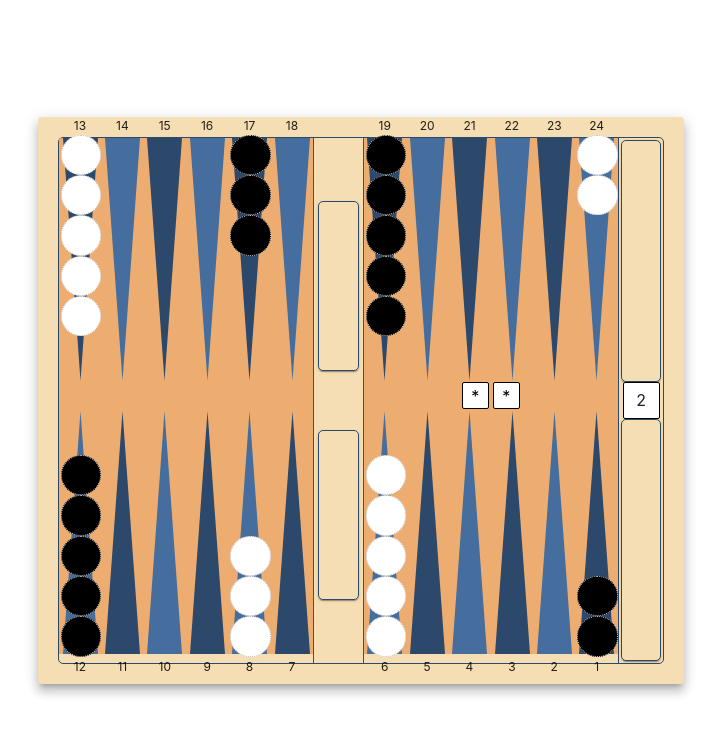
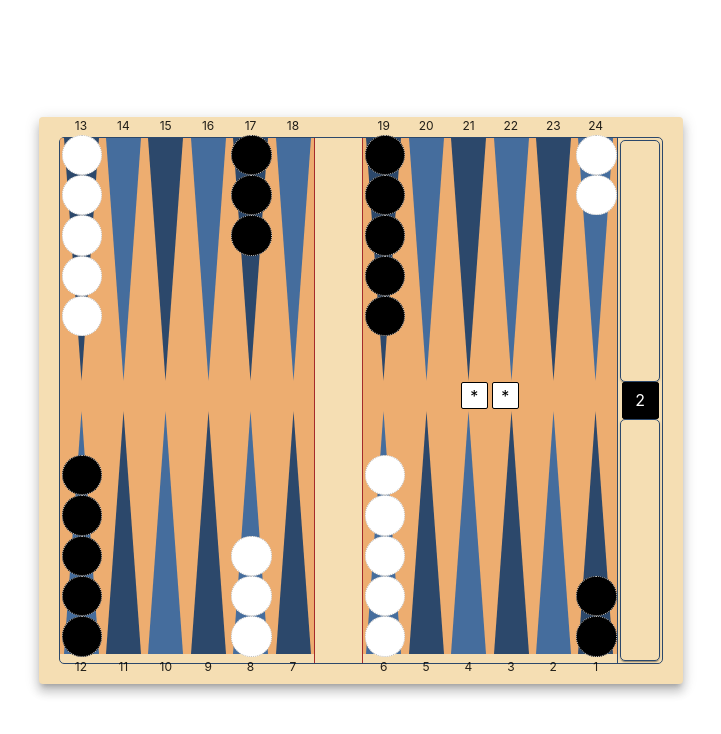
Before and after one commit to nodots/nodots-backgammon-client, a React (Create React App) app: page / in a window 1280 px wide. Shown: the top 734 px of the page, without its empty margins (279-1000 px from the left). Built offline with nearby package versions, Linux system fonts and the light colour scheme.

Commit message:
UX twiddling

```diff
--- a/src/Components/Board/Board.scss
+++ b/src/Components/Board/Board.scss
@@ -20,8 +20,6 @@
     border-right: 1px solid brown;
     padding: 4px;
     .checker-container {
-      border: 0.25px solid #2c486b;
-      border-radius: 5px;
       height: 21vh;
     }
   }
--- a/src/Components/Board/Board.tsx
+++ b/src/Components/Board/Board.tsx
@@ -1,6 +1,5 @@
 import { Grid, Paper } from '@mui/material'
 import { Game } from '../../Models/Game'
-import Die from '../Die/Die'
 import Quadrant from '../Quadrant/Quadrant'
 import RollSurface from '../RollSurface/RollSurface'
 
@@ -26,10 +25,10 @@ const Board = (props: BoardProps) => {
         {swQuadrant && <Quadrant location='sw' quadrant={swQuadrant} />}
       </Grid>
       <Grid item className='rail'>
-        <Paper className='checker-container white'>
-        </Paper>
-        <Paper className='checker-container black'>
-        </Paper>
+        <div className='checker-container white'>
+        </div>
+        <div className='checker-container black'>
+        </div>
       </Grid>
       <Grid item className='col right'>
         {neQuadrant && <Quadrant location='ne' quadrant={neQuadrant} />}
@@ -39,10 +38,9 @@ const Board = (props: BoardProps) => {
       <Grid item className='off-container'>
         <Paper className='checker-container white'>
         </Paper>
-        <Cube />
+        <Cube controllingColor={undefined} />
         <Paper className='checker-container black'>
         </Paper>
-
       </Grid>
     </Grid>
 
--- a/src/Components/Cube/Cube.scss
+++ b/src/Components/Cube/Cube.scss
@@ -7,6 +7,7 @@
   width: 35px;
   border-radius: 2px;
   border: 1px solid black;
-  background-color: white;
+  background-color: black;
+  color: white;
   cursor: pointer;
 }
--- a/src/Components/Cube/Cube.tsx
+++ b/src/Components/Cube/Cube.tsx
@@ -1,12 +1,19 @@
+import { Color } from '../../Models/Backgammon'
 import './Cube.scss'
 
+// at the start of the game
 interface CubeProps {
+  controllingColor: Color | undefined
   colorScheme?: string
 }
 
 const Cube = (props: CubeProps) => {
   const clickHandler = () => {
-    alert('Double')
+    if (props.controllingColor) {
+      alert(`Double for ${props.controllingColor}`)
+    } else {
+      alert('initial Double for player that clicked')
+    }
   }
 
   return <div className='cube' onClick={clickHandler}>2</div>
--- a/src/Components/Die/Die.tsx
+++ b/src/Components/Die/Die.tsx
@@ -33,11 +33,15 @@ const Die = (props: DieProps) => {
       break
     default:
       throw Error('Invalid pips for die')
-
-
   }
 
-  return <div className={`die ${props.color.toString()}`}>{pips}</div>
+  const clickHandler = (e: React.MouseEvent) => {
+    e.preventDefault()
+    alert(`switch dice for ${props.color}`)
+    e.stopPropagation()
+  }
+
+  return <div className={`die ${props.color.toString()}`} onClick={clickHandler}>{pips}</div>
 }
 
 export default Die
```
